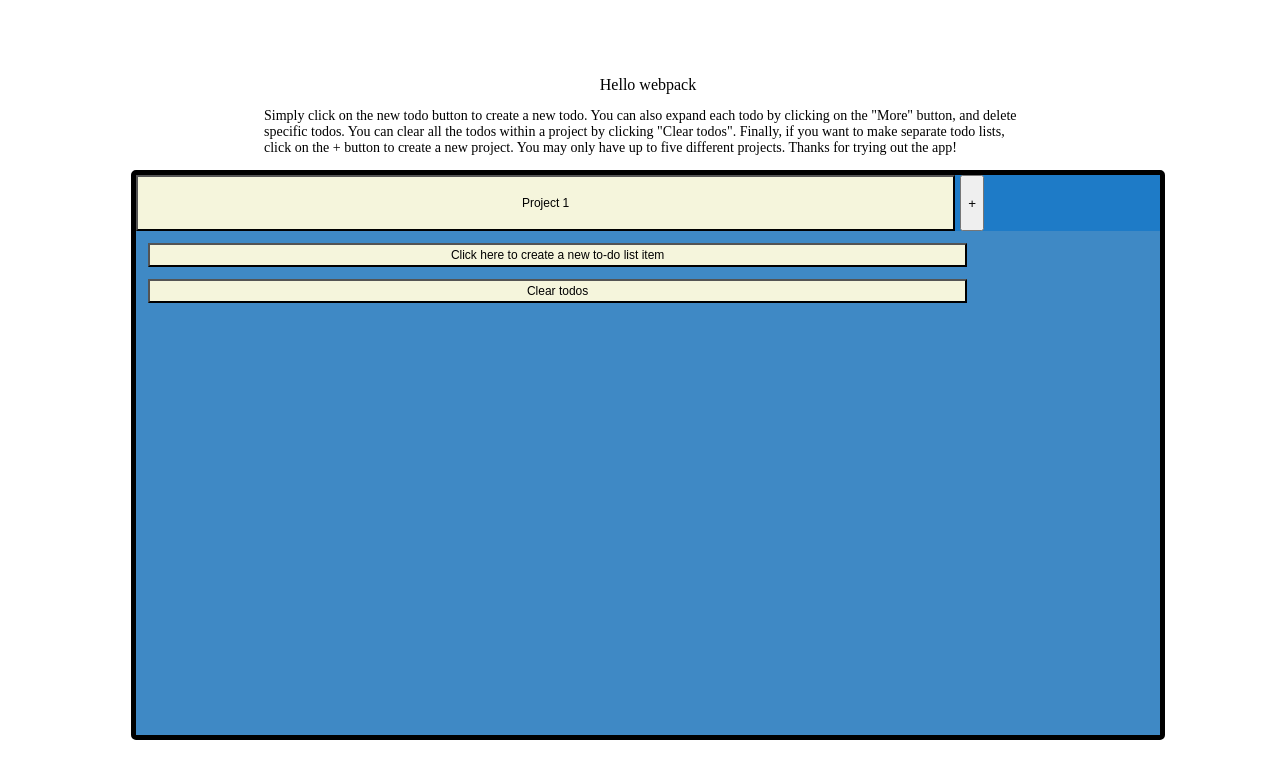
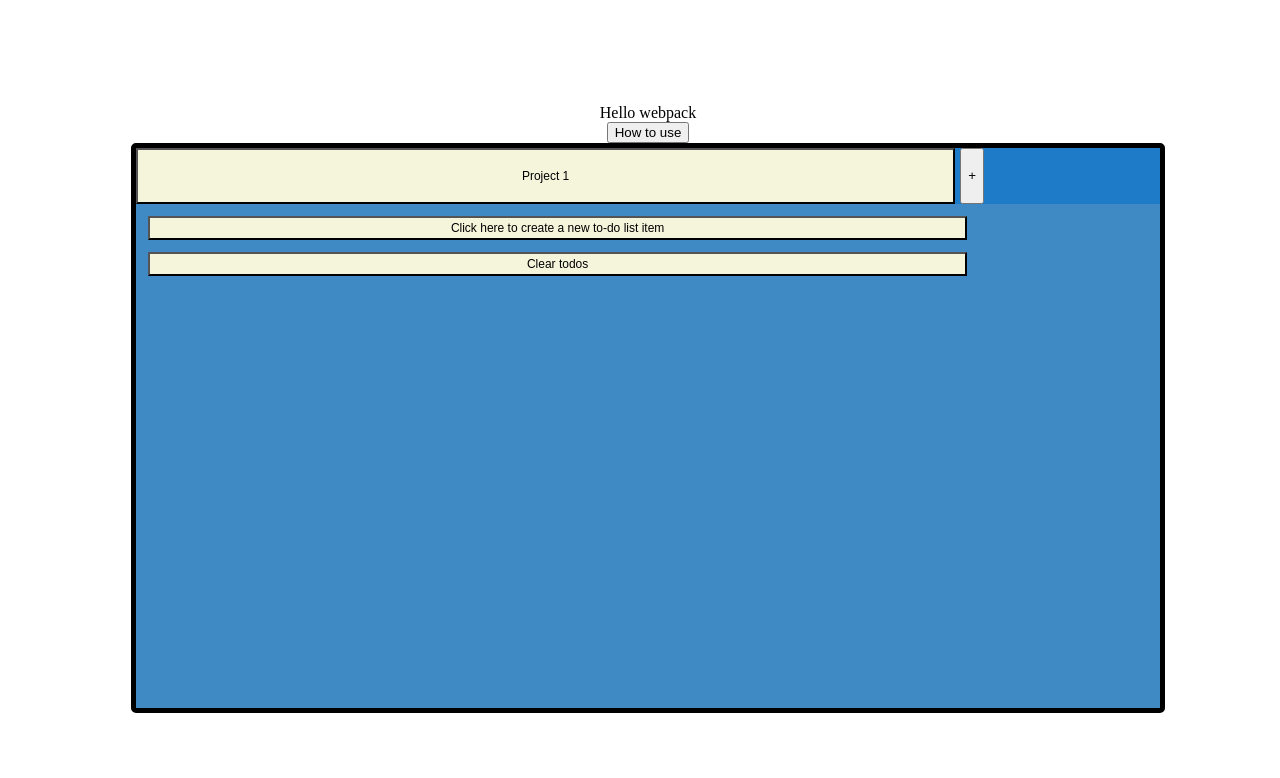
Before and after one commit to Moontoast435/List.it, a website built with webpack: page dist/index.html in a window 1280 px wide. Built offline with nearby package versions, Linux system fonts and the light colour scheme.

Commit message:
Add additional modal for app instructions

```diff
--- /dev/null
+++ b/src/DOMstuff/howToUse.js
@@ -0,0 +1,41 @@
+import './style.css';
+
+const howToUse = () => {
+    const overlay = document.createElement('div');
+    overlay.classList = "modal-overlay-2";
+
+    const container = document.createElement('div');
+    container.classList = 'how-to-container';
+
+    const header = document.createElement('h2');
+    header.textContent = 'How to use';
+    container.appendChild(header);
+
+    const info = document.createElement('p');
+    info.textContent = `Simply click on the new todo button to create a new todo. You can also expand each todo by clicking on the "More" button, and delete specific todos. You can clear all the todos within a project by clicking "Clear todos". Finally, if you want to make separate todo lists, click on the + button to create a new project. You may only have up to five different projects. Thanks for trying out the app!`;
+    container.appendChild(info);
+
+    overlay.appendChild(container);
+    document.body.appendChild(overlay);
+
+    const howToUseBtn = document.createElement('button');
+    howToUseBtn.textContent = 'How to use';
+    howToUseBtn.addEventListener('click' , function () {
+
+        (overlay.classList === 'modal-overlay-2 modal-visible')
+        ? overlay.classList.remove('modal-visible')
+        : overlay.classList.add('modal-visible');
+    })
+
+    const closeBtn = document.createElement('button');
+    closeBtn.textContent = 'X';
+    closeBtn.addEventListener('click', function () {
+        overlay.classList.remove('modal-visible');
+    })
+
+    container.appendChild(closeBtn);
+    return howToUseBtn
+
+}
+
+export { howToUse };
--- a/src/DOMstuff/style.css
+++ b/src/DOMstuff/style.css
@@ -1,4 +1,18 @@
 .modal-overlay {
+    width: 100vw;
+    height: 100vh;
+    background-color: rgba(0,0,0,0.5);
+    position: absolute;
+    top: 0;
+    display: flex;
+    justify-content: center;
+    align-items: center;
+    pointer-events: none;
+    opacity: 0;
+    transition: 250ms opacity ease-in;
+}
+
+.modal-overlay-2 {
     width: 100vw;
     height: 100vh;
     background-color: rgba(0,0,0,0.5);
--- a/src/layout/layout.js
+++ b/src/layout/layout.js
@@ -1,13 +1,12 @@
 import "./style.css";
 import { createForm } from "../DOMstuff/createTodoForm";
+import { howToUse } from "../DOMstuff/howToUse";
 import { createProjectTab } from "../DOMstuff/createProject";
 import { clearTodos, createProject } from "../controllers/localstorage";
 
 function layout() {
-  const howToUse = document.createElement("p");
-  howToUse.textContent = `Simply click on the new todo button to create a new todo. You can also expand each todo by clicking on the "More" button, and delete specific todos. You can clear all the todos within a project by clicking "Clear todos". Finally, if you want to make separate todo lists, click on the + button to create a new project. You may only have up to five different projects. Thanks for trying out the app!`;
-  howToUse.classList = "how-to";
-  document.body.appendChild(howToUse);
+
+  document.body.appendChild(howToUse());
 
   const mainContainer = document.createElement("div");
   mainContainer.classList = "main";
```
